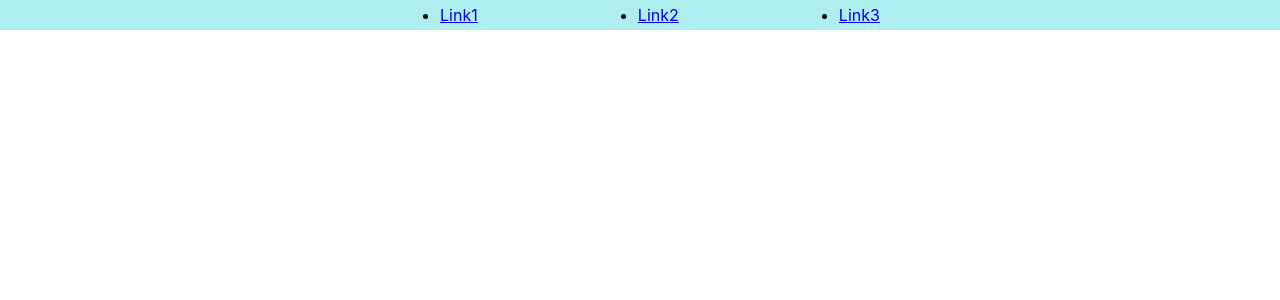
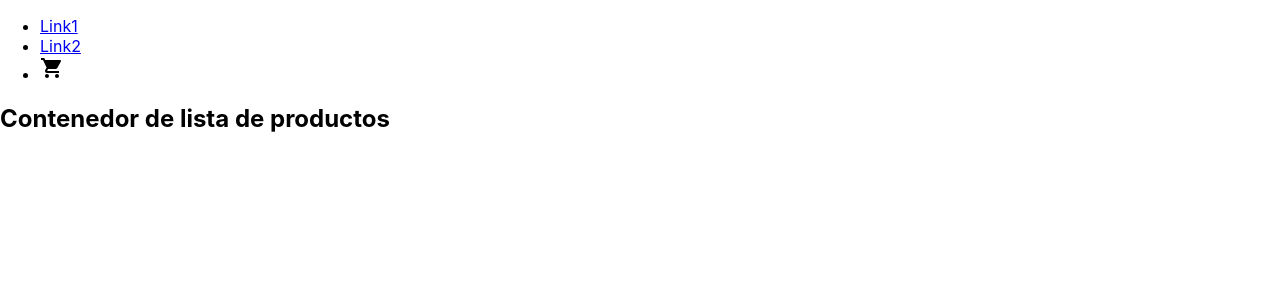
Before and after one commit to LuchoHuayta/ReactCart, a React (Create React App) app: page / in a window 1280 px wide. Shown: the top 300 px of the page. Built offline with nearby package versions, Linux system fonts and the light colour scheme.

Commit message:
itemListContainerAndMaterialUI

```diff
--- a/package.json
+++ b/package.json
@@ -3,6 +3,10 @@
   "version": "0.1.0",
   "private": true,
   "dependencies": {
+    "@emotion/react": "^11.10.0",
+    "@emotion/styled": "^11.10.0",
+    "@mui/icons-material": "^5.10.2",
+    "@mui/material": "^5.10.2",
     "@testing-library/jest-dom": "^5.16.5",
     "@testing-library/react": "^13.3.0",
     "@testing-library/user-event": "^13.5.0",
--- a/src/App.js
+++ b/src/App.js
@@ -2,15 +2,17 @@ import logo from './logo.svg';
 import './App.scss';
 import {saludarPorConsola} from './SaludoConsola.js';
 import NavBar from './components/NavBar.js';
+import Stock from './components/ItemListContainer';
 
 function App() {
 
   saludarPorConsola()
 
   return (
-
+    <>
         <NavBar/>
-
+        <Stock/>
+    </>
   );
 }
 
--- a/src/App.scss
+++ b/src/App.scss
@@ -1,12 +1,12 @@
-nav {
-    padding: 5px;
-    background-color: paleturquoise;
+// nav {
+//     padding: 5px;
+//     background-color: paleturquoise;
 
-    ul {
-        width: 600px;
-        margin: 0 auto;
-        display: flex;
-        flex-direction: row;
-        justify-content: space-around;
-    }
-}
+//     ul {
+//         width: 600px;
+//         margin: 0 auto;
+//         display: flex;
+//         flex-direction: row;
+//         justify-content: space-around;
+//     }
+// }
--- a/src/components/CartWidget.js
+++ b/src/components/CartWidget.js
@@ -1,4 +1,12 @@
+import ShoppingCartIcon from '@mui/icons-material/ShoppingCart';
 
 const CardWidget = () => {
+    return (
+        <a>
+            <ShoppingCartIcon />
+        </a>
 
+    )
 }
+
+export default CardWidget;
--- a/src/components/ItemListContainer.js
+++ b/src/components/ItemListContainer.js
@@ -1,26 +1,31 @@
-const stock = [
-    {
-        id: 1,
-        nombre: 'Aji de Gallina',
-        precio: 2000,
-        img: '',
-        stock: 99,
-        tipo: 'pollo',
-    },
-    {
-        id: 2,
-        nombre: 'Lomo Saltado',
-        precio: 2200,
-        img: '',
-        stock: 99,
-        tipo: 'carne',
-    },
-    {
-        id: 3,
-        nombre: 'Ceviche',
-        precio: 2500,
-        img: '',
-        stock: 99,
-        tipo: 'pescado',
-    }
-]
+const Stock = () => {
+    return (
+        <h2>Contenedor de lista de productos</h2>
+    )
+}
+    // {
+    //     id: 1,
+    //     nombre: 'Aji de Gallina',
+    //     precio: 2000,
+    //     img: '',
+    //     stock: 99,
+    //     tipo: 'pollo',
+    // },
+    // {
+    //     id: 2,
+    //     nombre: 'Lomo Saltado',
+    //     precio: 2200,
+    //     img: '',
+    //     stock: 99,
+    //     tipo: 'carne',
+    // },
+    // {
+    //     id: 3,
+    //     nombre: 'Ceviche',
+    //     precio: 2500,
+    //     img: '',
+    //     stock: 99,
+    //     tipo: 'pescado',
+    // },
+
+export default Stock
--- a/src/components/NavBar.js
+++ b/src/components/NavBar.js
@@ -1,3 +1,4 @@
+import CardWidget from "./CartWidget.js";
 
 
 const NavBar = () => {
@@ -6,7 +7,7 @@ const NavBar = () => {
             <ul>
                 <li><a href="#">Link1</a></li>
                 <li><a href="#">Link2</a></li>
-                <li><a href="#">Link3</a></li>
+                <li><CardWidget /></li>
             </ul>
         </nav>
     )
```
Also changed, not shown: src/components/Logo.js (added), 1 other file (tests, documents, lock files or other folders).
